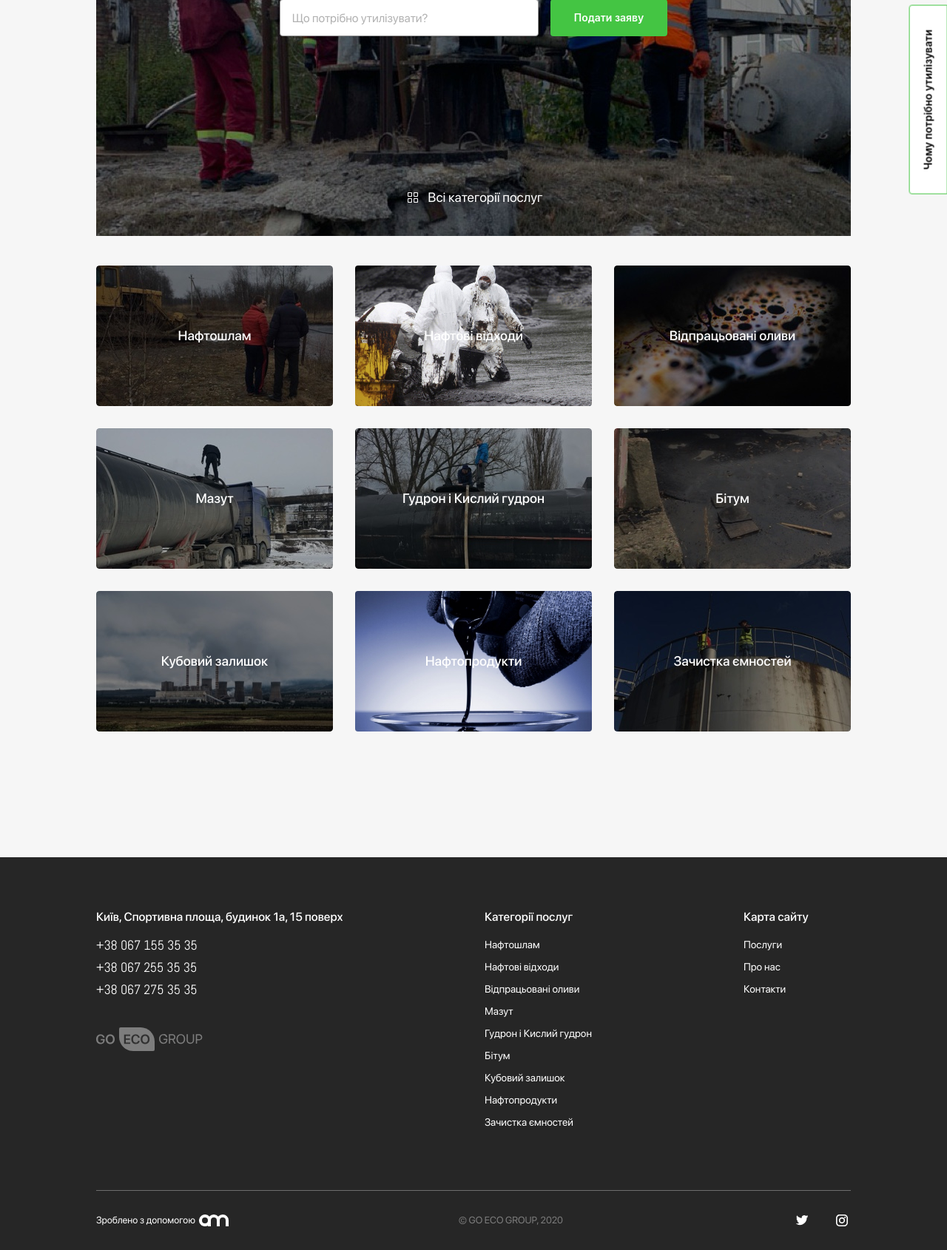
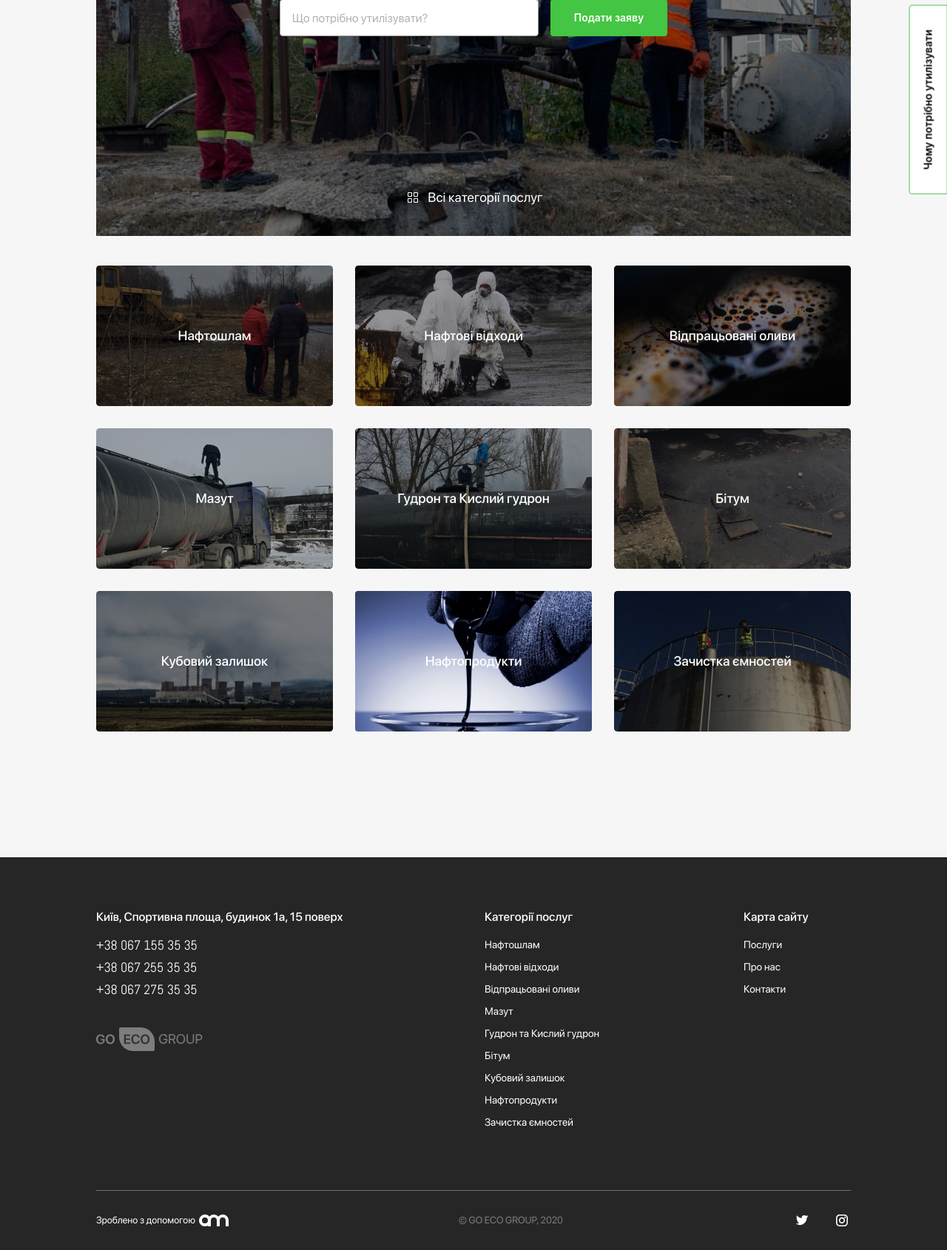
Before and after one commit to ponyaid/goeco, a Flask app: page / in a window 1280 px wide. Shown: the part 365-2055 px from the top of the page at 74% size. Run offline with Flask 2, Linux system fonts and the light colour scheme; some web fonts are replaced.

Commit message:
fx services

```diff
--- a/templates/base.html
+++ b/templates/base.html
@@ -66,7 +66,7 @@
                 <li><a href="/service/7">Нафтові відходи</a></li>
                 <li><a href="/service/4">Відпрацьовані оливи</a></li>
                 <li><a href="/service/3">Мазут</a></li>
-                <li><a href="/service/5">Гудрон і Кислий гудрон</a></li>
+                <li><a href="/service/5">Гудрон та Кислий гудрон</a></li>
 <!--                <li><a href="/service/9">Дизельне паливо</a></li>-->
                 <li><a href="/service/2">Бітум</a></li>
                 <li><a href="/service/8">Кубовий залишок</a></li>
@@ -103,7 +103,7 @@
                 <a href="/service/7">Нафтові відходи</a>
                 <a href="/service/4">Відпрацьовані оливи</a>
                 <a href="/service/3">Мазут</a>
-                <a href="/service/5">Гудрон і Кислий гудрон</a>
+                <a href="/service/5">Гудрон та Кислий гудрон</a>
 <!--                <a href="/service/9">Дизельне паливо</a>-->
                 <a href="/service/2">Бітум</a>
                 <a href="/service/8">Кубовий залишок</a>
--- a/templates/index.html
+++ b/templates/index.html
@@ -54,7 +54,7 @@
     </a>
     <a class="category-item" href="/service/5">
         <img src="../static/img/tar.jpg">
-        <p>Гудрон і Кислий гудрон</p>
+        <p>Гудрон та Кислий гудрон</p>
     </a>
 <!--    <a class="category-item" href="/service/9">-->
 <!--        <img src="../static/img/diesel_fuel.png">-->
```
Also changed, not shown: templates/service-5.html (+4 -4 lines), src/img/oil_waste.jpg, src/img/oil_waste_bg.jpg, static/img/oil_waste.jpg, static/img/oil_waste_bg.jpg, 1 other file.
